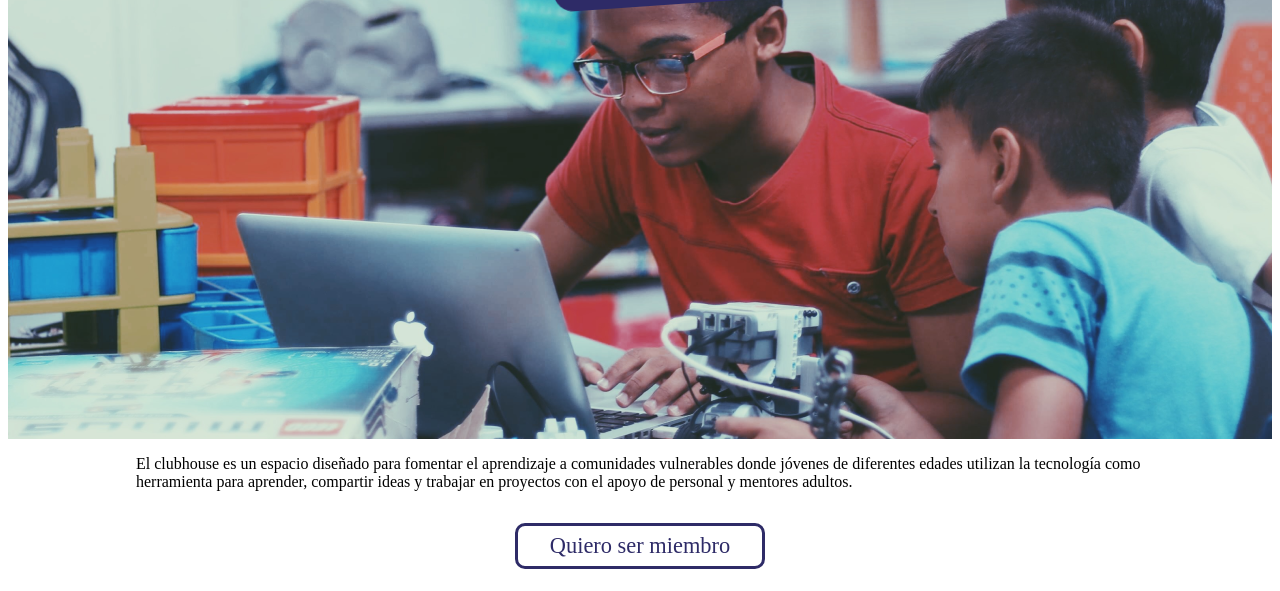
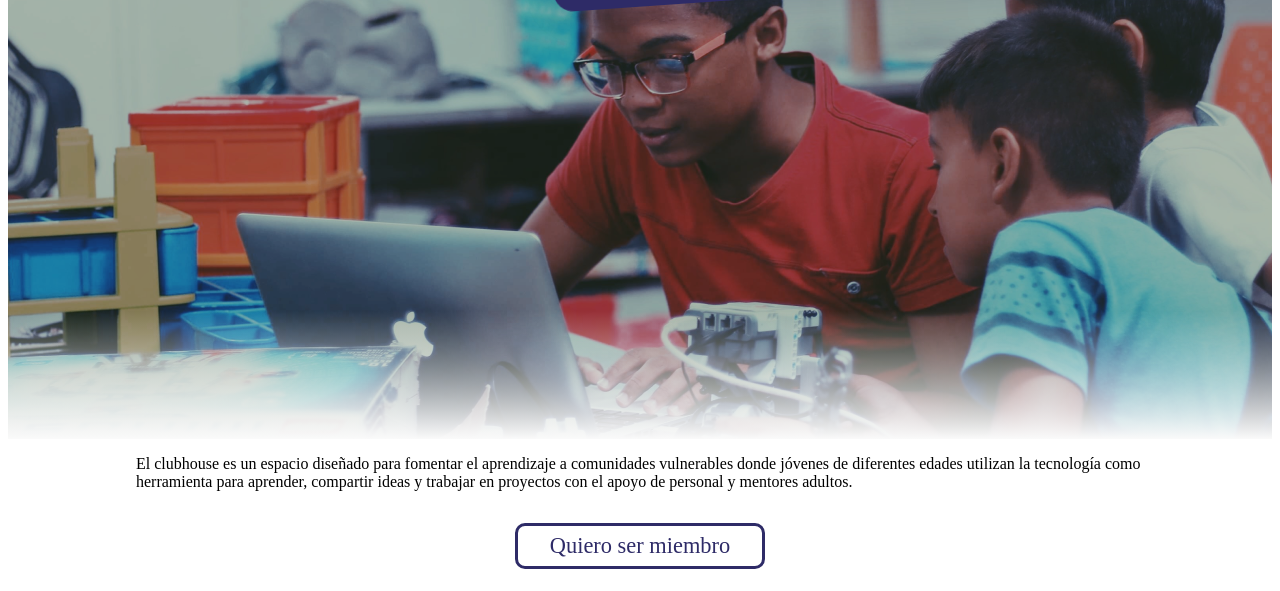
Before and after one commit to MetalPrime/web-clubhouse, a plain HTML site: page index.html in a window 1280 px wide. Shown: the part 209-800 px from the top of the page. Drawn offline with Linux system fonts and the light colour scheme.

Commit message:
update in visual banner

```diff
--- a/index.html
+++ b/index.html
@@ -12,6 +12,8 @@
 
         <article class="header__article landing">
             <section class="landing__gradiant">
+                <div></div>
+                <div></div>
                 <div></div>
             </section>
             <section class="header__section">
--- a/styles/layout.scss/_landing.scss
+++ b/styles/layout.scss/_landing.scss
@@ -1,20 +1,34 @@
-.landing{
+.landing {
     position: relative;
     width: 100%;
     height: 80vh;
 
-    &__gradiant{
+    &__gradiant {
         position: absolute;
         width: 100%;
-        height:100%;
-         //background: linear-gradient(180deg, rgba(250, 250, 250, 0) 0%, #FAFAFA 100%);
-         background: rgba(0, 0, 0, 0.5);
-        > div{
+        height: 100%;
+
+        :nth-child(1) {
+            position: absolute;
             width: 100%;
-            height:100%;
-
+            height: 100%;
 
             background-image: url("../src/img/index/background_img1.png");
         }
+
+        :nth-child(2) {
+            position: absolute;
+            width: 100%;
+            height: 100%;
+            background: rgba(0, 0, 0, 0.2);
+        }
+
+        :nth-child(3) {
+            position: absolute;
+            width: 100%;
+            height: 20%;
+            bottom: 0;
+            background: linear-gradient(180deg, rgba(250, 250, 250, 0) 0%, #FAFAFA 100%);
+        }
     }
 }
```
Also changed, not shown: styles/index.css, 1 other file.
